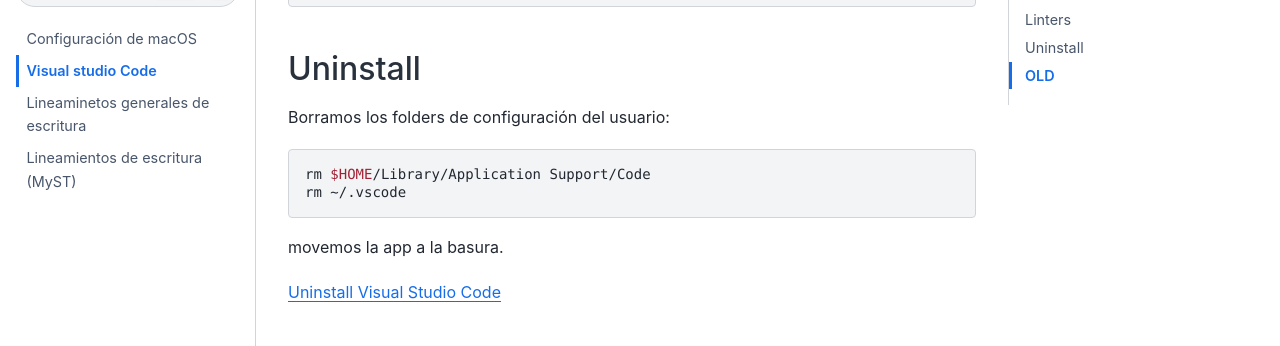
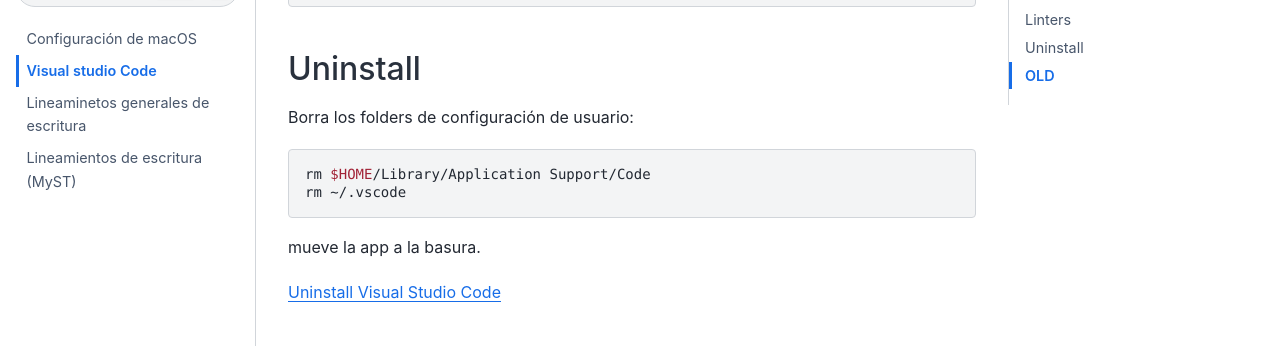
Before and after one commit to gil-cano/papiro, a Sphinx documentation site: the page built from docs/vscode.md, in a window 1280 px wide and 900 px high, scrolled down 3547 px. Shown: the part 153-499 px from the top of the window. Built offline with Sphinx 7.4.7 and the Sphinx Book theme 1.1.4, drawn with Linux system fonts in a browser that asks for light colours.

Commit message:
update uninstall

````diff
--- a/docs/vscode.md
+++ b/docs/vscode.md
@@ -142,13 +142,13 @@
 
 ## Uninstall
 
-Borramos los folders de configuración del usuario:
+Borra los folders de configuración de usuario:
 
 ```shell
 rm $HOME/Library/Application Support/Code
 rm ~/.vscode
 ```
-movemos la app a la basura.
+mueve la app a la basura.
 
 [Uninstall Visual Studio Code](https://code.visualstudio.com/docs/setup/uninstall)
 
````
